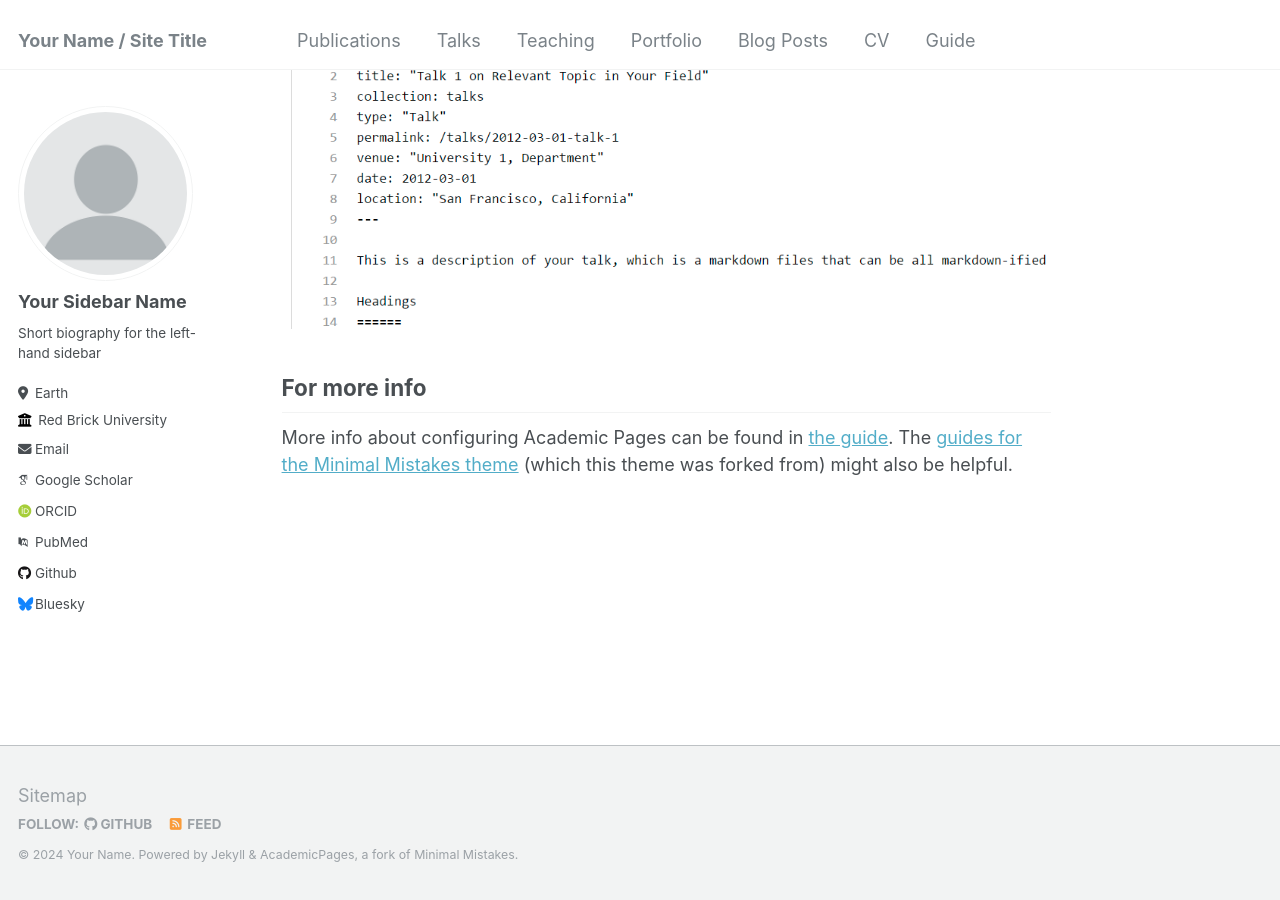
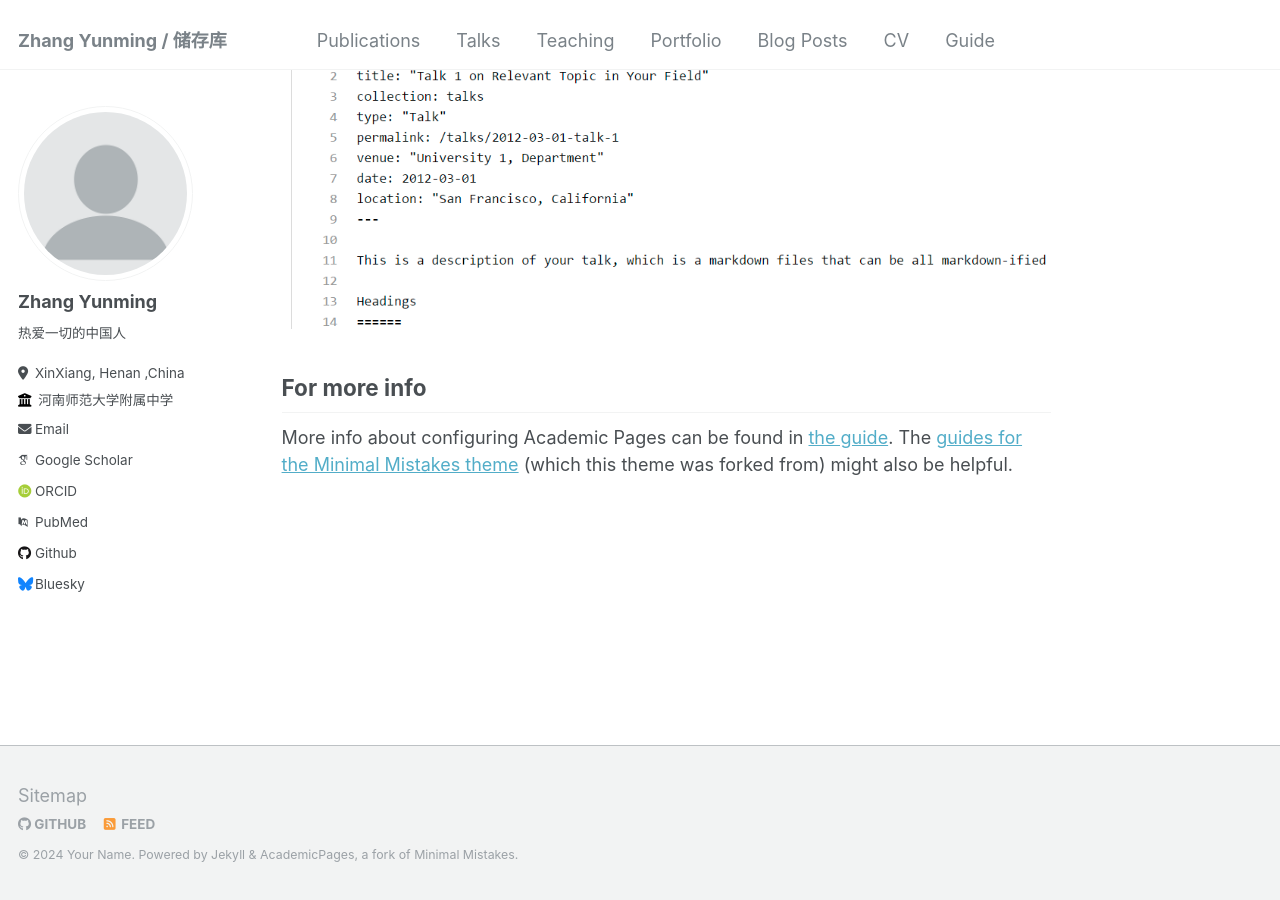
Before and after one commit to ZhangYun-Ming/ning, a Jekyll site: the page built from _pages/about.md, in a window 1280 px wide and 900 px high, scrolled down 2606 px. Built offline with Jekyll 4.4.1, drawn with Linux system fonts in a browser that asks for light colours; some web fonts are replaced.

Commit message:
Update _config.yml

```diff
--- a/_config.yml
+++ b/_config.yml
@@ -7,8 +7,8 @@
 # server process.
 
 # Basic Site Settings
-locale                   : "en-US"
-title                    : "Your Name / Site Title"
+locale                   : "cn-Chinese"
+title                    : "Zhang Yunming / 储存库"
 title_separator          : "-"
 name                     : &name "Your Name"
 description              : &description "personal description"
@@ -22,13 +22,13 @@ repository               : "academicpages/academicpages.github.io"
 author:
   # Biographic information
   avatar           : "profile.png"
-  name             : "Your Sidebar Name"
-  pronouns         : # example: "she/her"
-  bio              : "Short biography for the left-hand sidebar"
-  location         : "Earth"
-  employer         : "Red Brick University"
+  name             : "Zhang Yunming"
+  pronouns         : # he
+  bio              : "热爱一切的中国人"
+  location         : "XinXiang, Henan ,China"
+  employer         : "河南师范大学附属中学"
   uri              : # URL
-  email            : "none@example.org"
+  email            : "BluestarStubborn@hotmail.com"
 
   # Academic websites
   arxiv            : # URL - Update with the correct link to your profile
```
